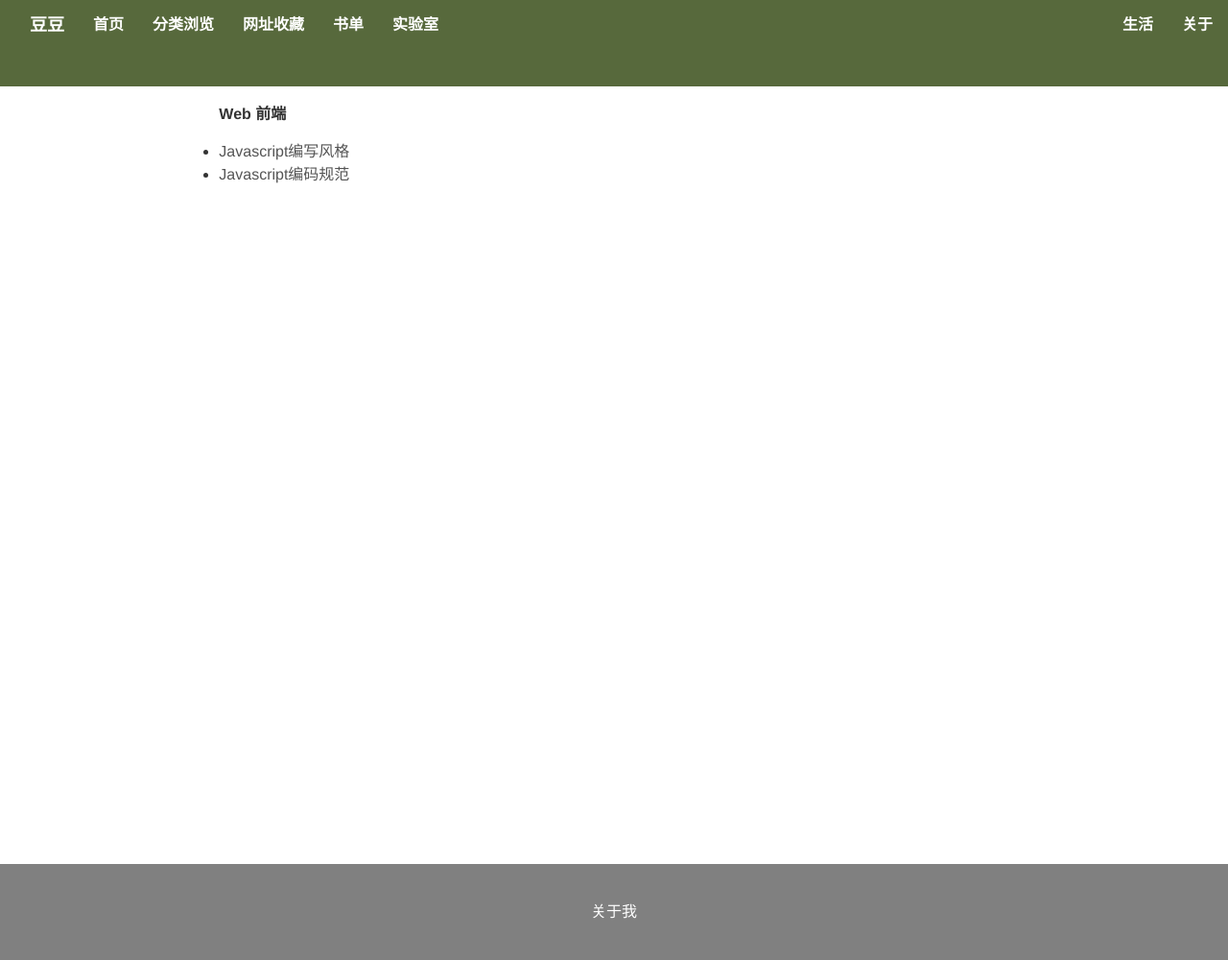
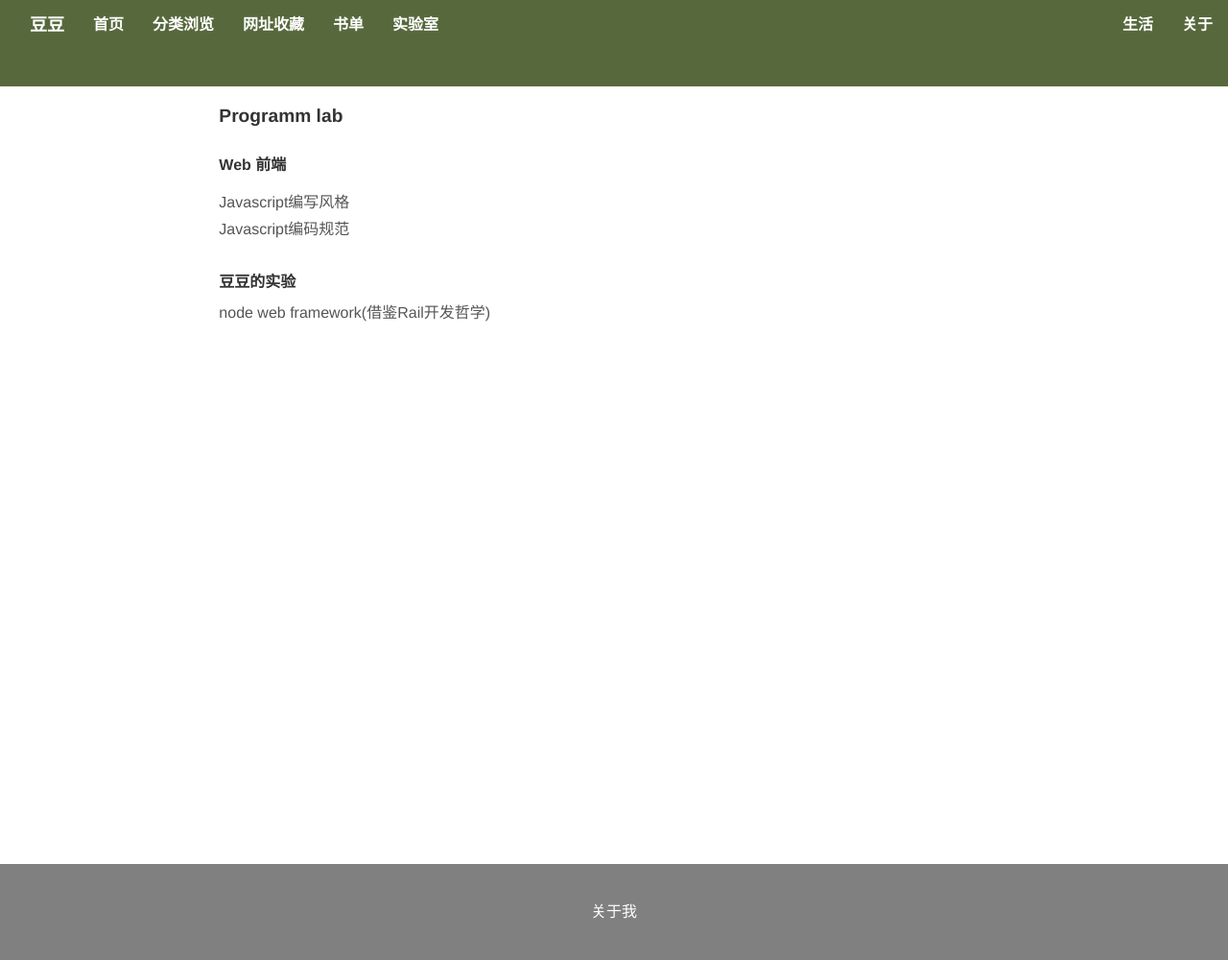
Before and after one commit to xiaofuzi/xiaofuzi.github, a Jekyll site: the page built from mylab.md, in a window 1280 px wide. Shown: the whole page at 96% size. Built offline with Jekyll 4.4.1, drawn with Linux system fonts in a browser that asks for light colours.

Commit message:
nodeApp-rails like framework

```diff
--- a/mylab.html
+++ b/mylab.md
@@ -11,3 +11,7 @@
 
 	</ul>
 </div>
+
+##豆豆的实验
+
+* [node web framework(借鉴Rail开发哲学)](https://github.com/xiaofuzi/nodeApp)
```
Also changed, not shown: other parts of mylab.md (+1 -1 lines), 1 other file.
